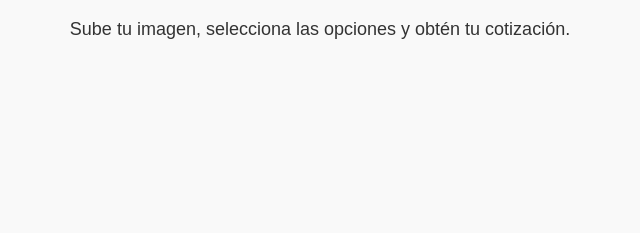
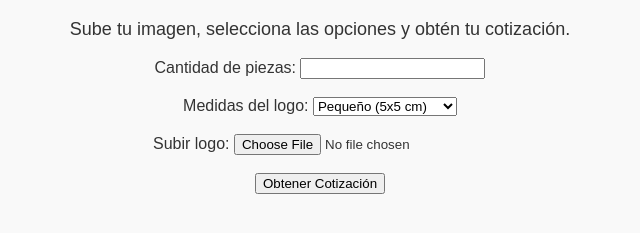
Before and after one commit to ypjbot/cotizadortest1, a plain HTML site: page index.html in a window 1280 px wide. Shown: the part 61-294 px from the top of the page, without its empty margins (320-960 px from the left). Drawn offline with Linux system fonts and the light colour scheme.

Commit message:
Agregar formulario para cotización

```diff
--- a/index.html
+++ b/index.html
@@ -11,3 +11,19 @@
     <p>Sube tu imagen, selecciona las opciones y obtén tu cotización.</p>
 </body>
 </html>
+<form action="#" method="post" enctype="multipart/form-data">
+    <label for="cantidad">Cantidad de piezas:</label>
+    <input type="number" id="cantidad" name="cantidad" min="1" required><br><br>
+
+    <label for="medidas">Medidas del logo:</label>
+    <select id="medidas" name="medidas" required>
+        <option value="pequeño">Pequeño (5x5 cm)</option>
+        <option value="mediano">Mediano (10x10 cm)</option>
+        <option value="grande">Grande (15x15 cm)</option>
+    </select><br><br>
+
+    <label for="imagen">Subir logo:</label>
+    <input type="file" id="imagen" name="imagen" accept="image/*" required><br><br>
+
+    <button type="submit">Obtener Cotización</button>
+</form>
```
